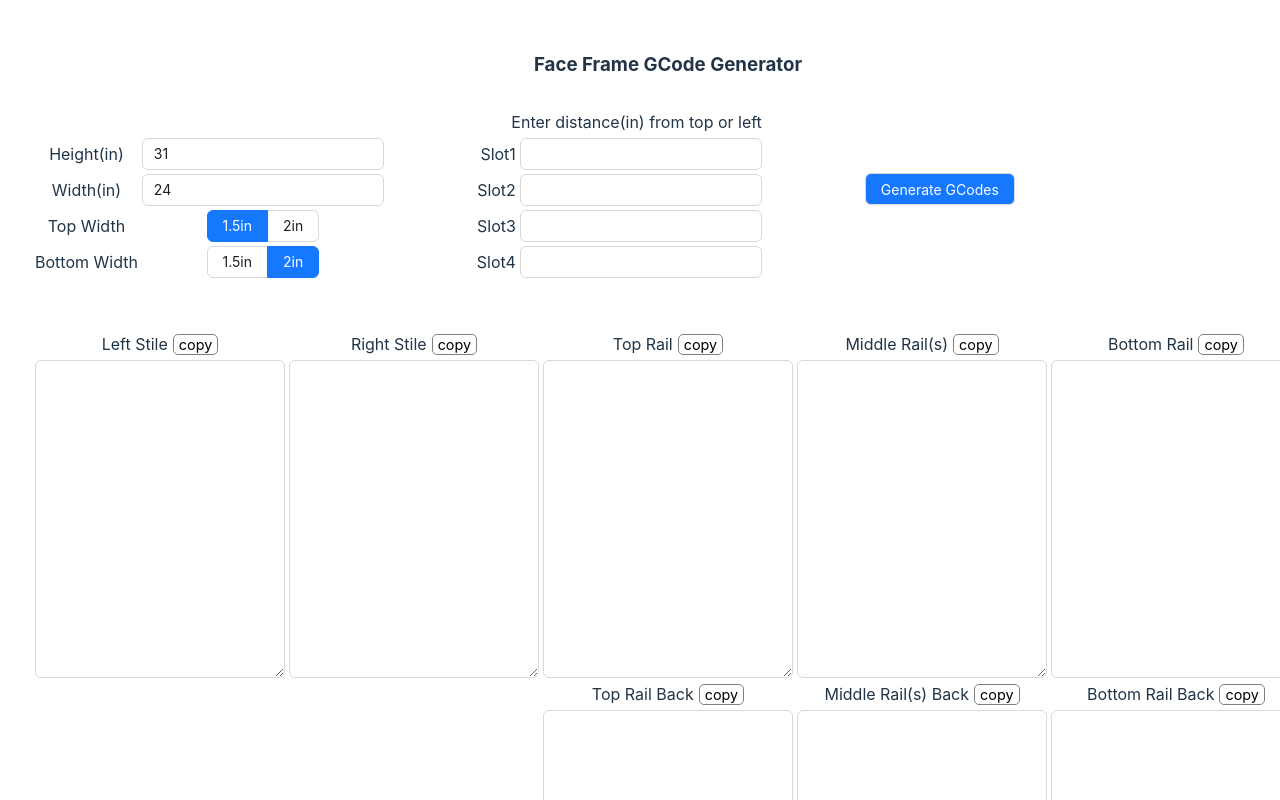
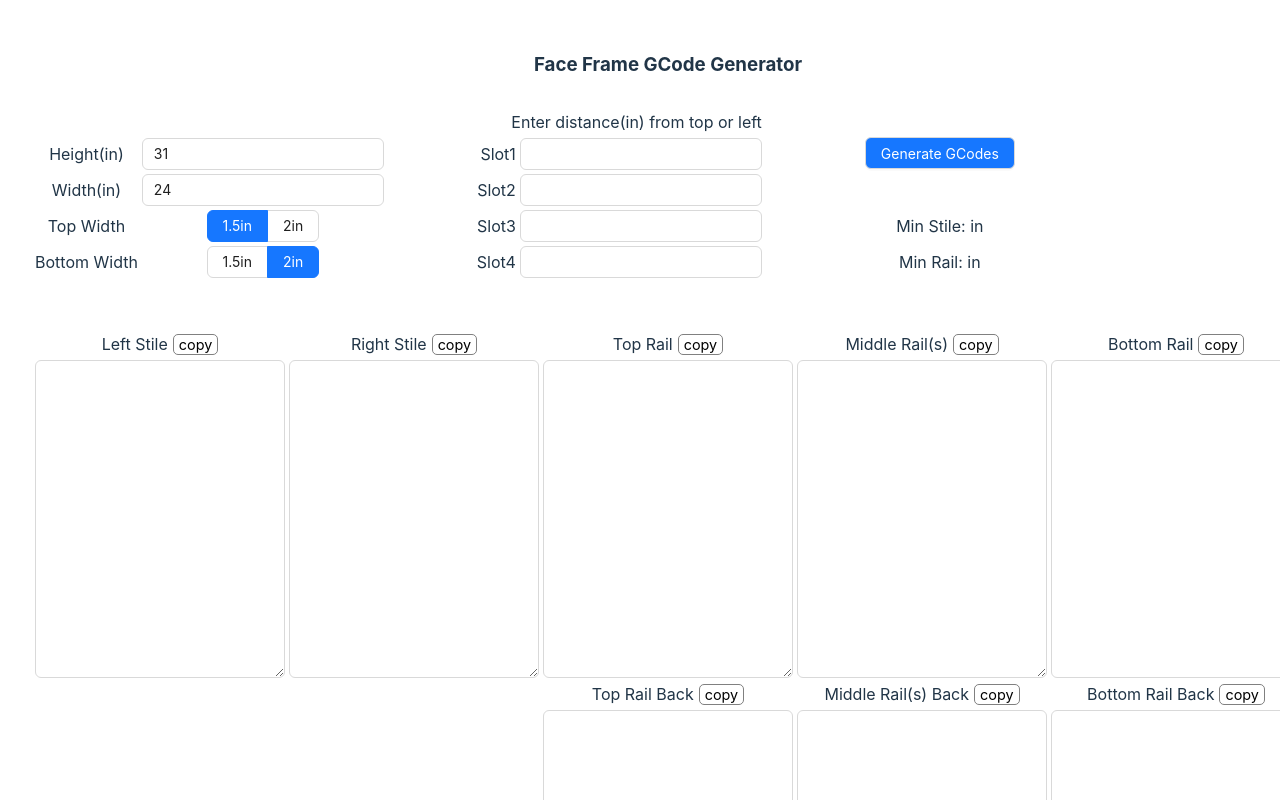
Before and after one commit to brettduersch/faceframe-frontend, a React (Vite) app: page / in a window 1280 px wide. Shown: the top 800 px of the page. Built offline with nearby package versions, Linux system fonts and the light colour scheme.

Commit message:
Update FaceFrame.tsx
add rail/stile recommendataions

```diff
--- a/src/components/FaceFrame.tsx
+++ b/src/components/FaceFrame.tsx
@@ -29,6 +29,8 @@ function FaceFrame(){
     const[gcTopBack, setGcTopBack]=useState<string>("")
     const[gcMiddleBack, setGcMiddleBack]=useState<string>("")
     const[gcBottomBack, setGcBottomBack]=useState<string>("")
+    const[stileLen, setStileLen] = useState<string>("")
+    const[railLen, setRailLen] = useState<string>("")
     const[leftColor,setLeftColor]=useState<string>("black")
     const[rightColor,setRightColor]=useState<string>("black")
     const[topColor,setTopColor]=useState<string>("black")
@@ -88,6 +90,8 @@ function FaceFrame(){
                 setGcTopBack(res.data.topBack)
                 setGcMiddleBack(res.data.middleBack)
                 setGcBottomBack(res.data.bottomBack)
+                setRailLen(res.data.railLen)
+                setStileLen(res.data.stileLen)
             })
     }
 
@@ -101,7 +105,7 @@ function FaceFrame(){
                     <td colSpan={2} style={{paddingTop:'10px', textAlign:'right'}}>
                         Enter distance(in) from top or left
                     </td>
-                    <td style={{textAlign:'right',paddingLeft:'100px'}} rowSpan={5}>
+                    <td style={{textAlign:'center',paddingLeft:'100px'}} rowSpan={3}>
                         <Button style={{backgroundColor:'#1677ff', color:'white'}} onClick={getGCODE}>Generate GCodes</Button>
                     </td>
                 </tr>
@@ -128,6 +132,7 @@ function FaceFrame(){
                     </td>
                     <td style={{textAlign:'right',minWidth:'10vw'}}>Slot3</td>
                     <td><Input value={s3}  onChange={(e)=>setS3(e.target.value)}/></td>
+                    <td style={{textAlign:'center',paddingLeft:'100px'}}>Min Stile: {stileLen}in</td>
                 </tr>
                 <tr>
                     <td>Bottom Width</td>
@@ -140,6 +145,7 @@ function FaceFrame(){
                     </td>
                     <td style={{textAlign:'right',minWidth:'10vw'}}>Slot4</td>
                     <td><Input value={s4} onChange={(e)=>setS4(e.target.value)}/></td>
+                    <td style={{textAlign:'center',paddingLeft:'100px'}}>Min Rail: {railLen}in</td>
                 </tr>
             </table>
             <br/>
```
